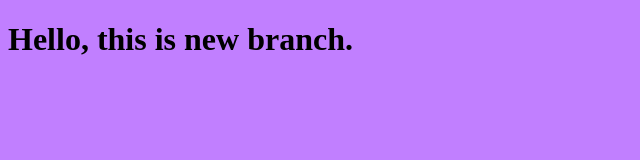
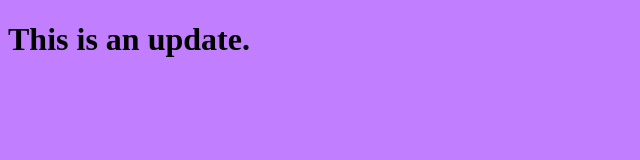
Before and after one commit to IsraAbdelmobdy/mytraining, a plain HTML site: page index.html in a window 1280 px wide. Shown: the whole page, without its empty margins (0-640 px from the left). Drawn offline with Linux system fonts and the light colour scheme.

Commit message:
edit the html file

```diff
--- a/index.html
+++ b/index.html
@@ -8,7 +8,7 @@
     <link rel="stylesheet" href="style.css">
 </head>
 <body>
-    <h1>Hello, this is new branch.</h1>
+    <h1>This is an update.</h1>
     <script src="app.js"></script>
 </body>
 </html>
```
